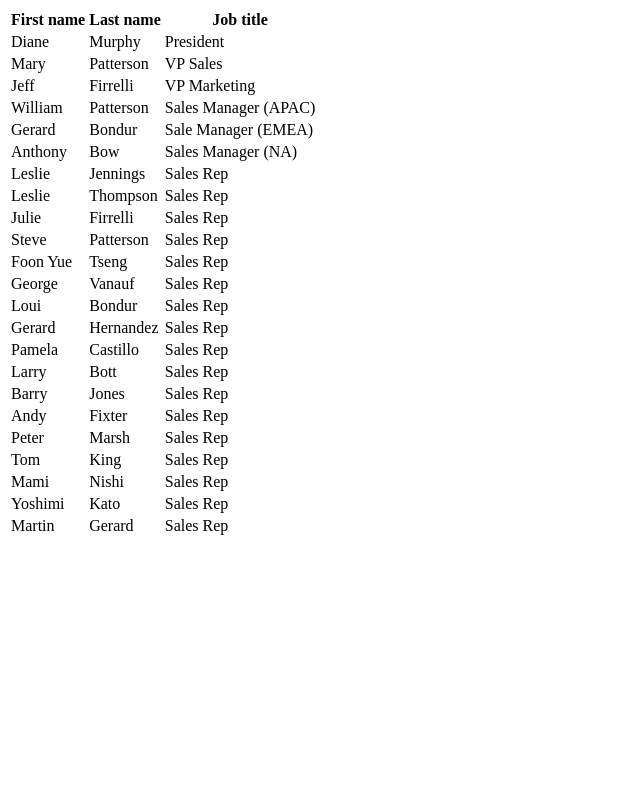
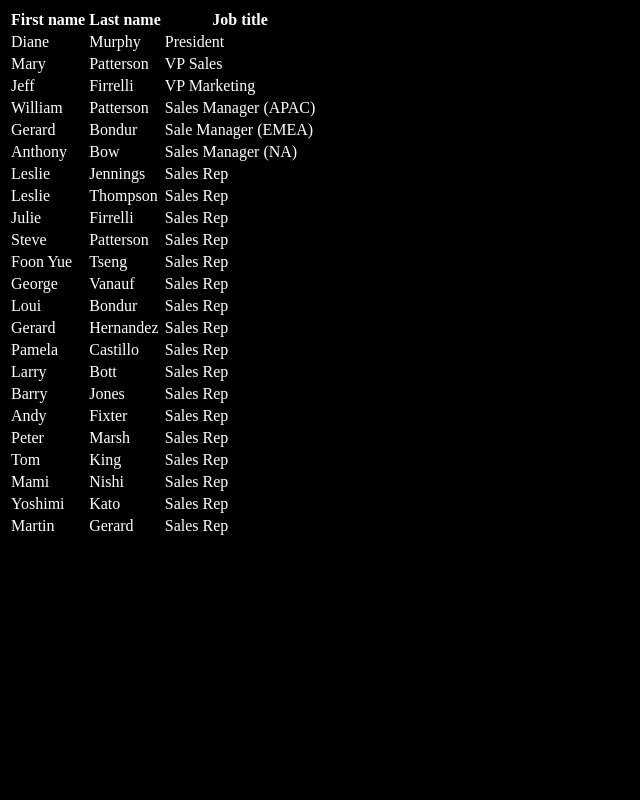
Before and after one commit to AbidAlWassie/PHP-Ajax-with-Vanilla-Javascript, a PHP site: page / in a window 1280 px wide. Shown: the whole page, without its empty margins (0-640 px from the left). Run offline with PHP 8.4, Linux system fonts and the light colour scheme; data comes from the database, SQL or seed files in the repository.

Commit message:
updated project

```diff
--- a/index.php
+++ b/index.php
@@ -46,6 +46,11 @@ window.onload = function () {
 </script>
 
 <style>
+  body {
+    color: white;
+    background: black;
+  }
+
   * {
     user-select: none;
   }
```
